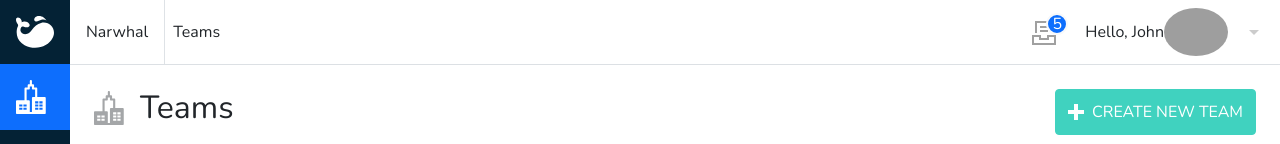
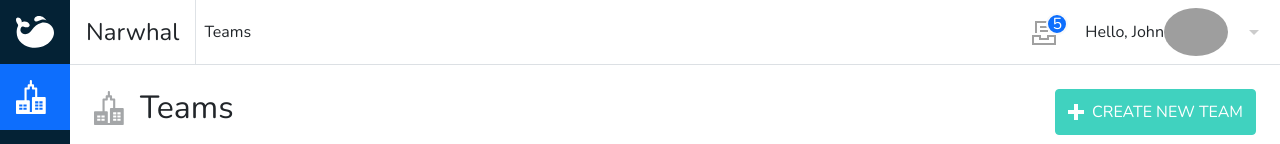
Before and after one commit to kyrogex1/Teams, a React (Create React App) app: page /teams/all in a window 1280 px wide. Shown: the top 144 px of the page. Built offline with nearby package versions, Linux system fonts and the light colour scheme; no server answers; grey boxes are pictures that could not be loaded.

Commit message:
Changed Narwhal Font Size

```diff
--- a/src/components/Header.js
+++ b/src/components/Header.js
@@ -14,9 +14,9 @@ export class Header extends Component {
     return (
       <div className="border-bottom">
         <div className="d-flex">
-          <div className="py-2 px-3 border-end d-flex justify-content-center align-items-center">
+          <h4 className="py-2 px-3 border-end d-flex justify-content-center align-items-center mb-0">
             Narwhal
-          </div>
+          </h4>
           <div className="p-2 flex-grow-1 d-flex justify-content-between align-items-center">
             <p className="mb-0">{capitalizedTopPath}</p>
             <div className="d-flex align-items-center">
```
